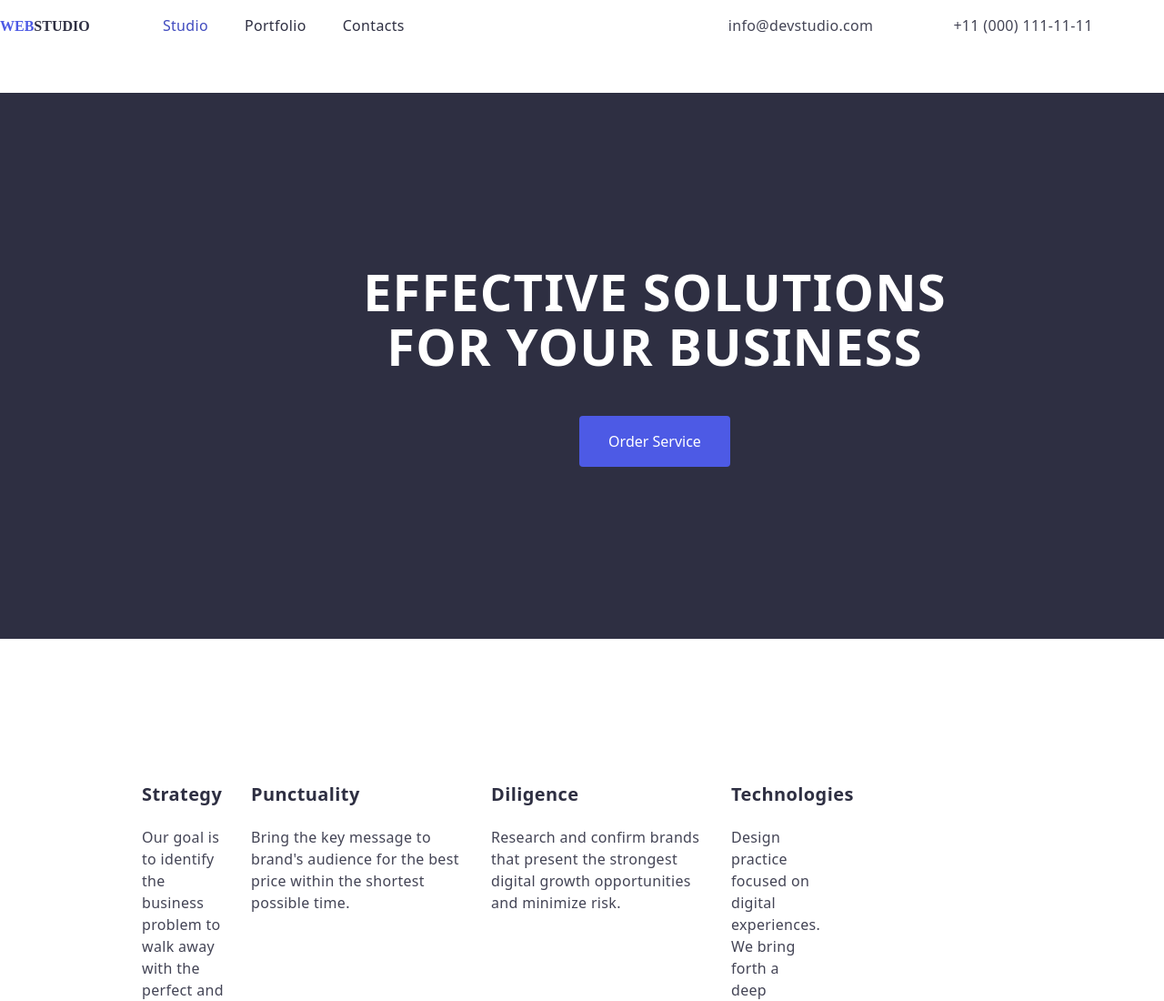
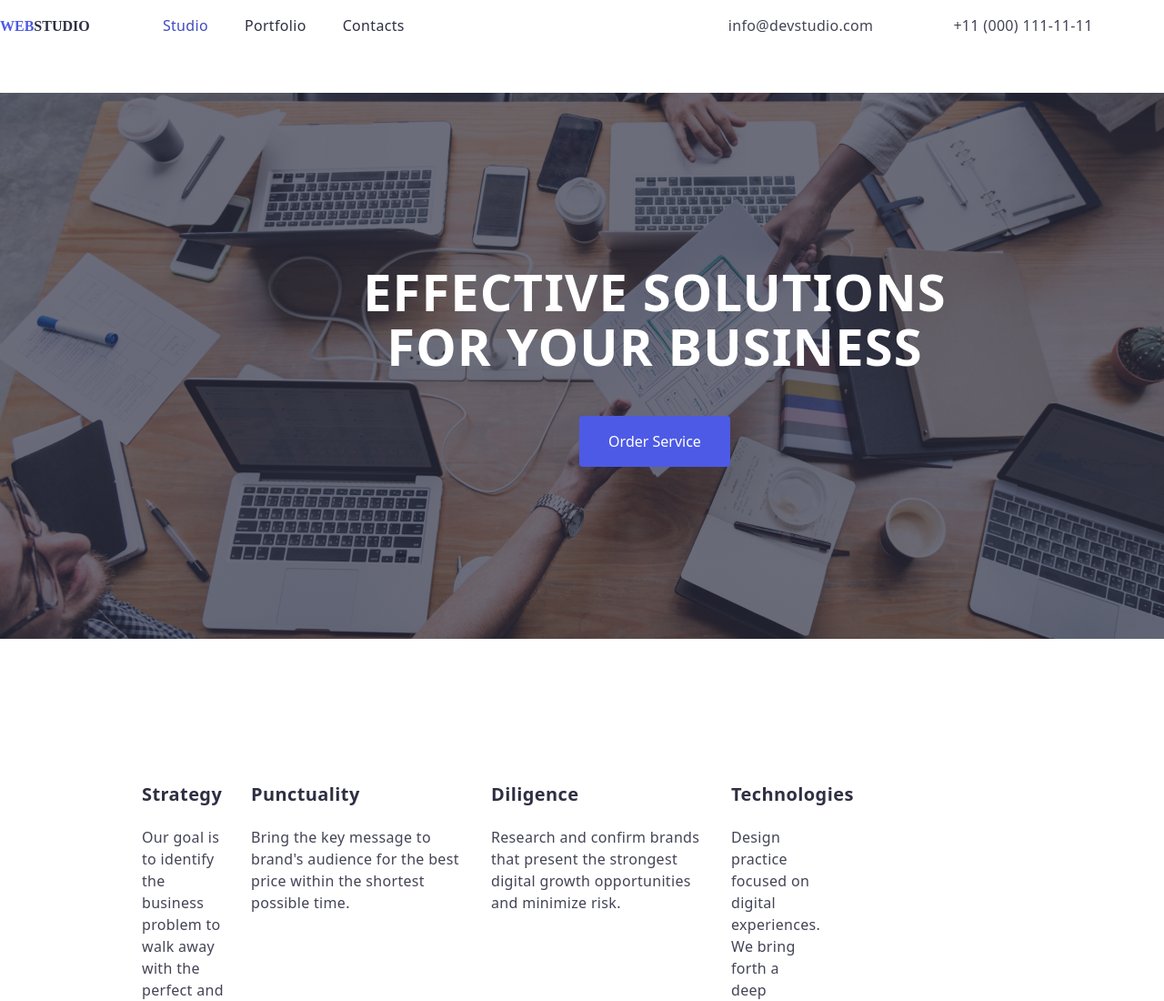
Before and after one commit to Clifton1031/goit-markup-hw-04, a plain HTML site: page index.html in a window 1280 px wide. Shown: the top 1100 px of the page at 91% size. Drawn offline with nearby package versions, Linux system fonts and the light colour scheme.

Commit message:
hero.backround

```diff
--- a/css/styles.css
+++ b/css/styles.css
@@ -48,13 +48,21 @@ body {
 /* End of General Styling*/
 
 /* WEBSTUDIO Styling (Header)*/
-.bg-dark {
+
+.hero {
+    background: linear-gradient(rgba(46, 47, 66, 0.7),rgba(46, 47, 66, 0.7)), url("../images/people-office-1.jpg");
+    background-size: cover;
+    background-repeat: no-repeat;
+    height: 600px;
+    text-align: center;
+}
+/*.hero {
     background-color: var(--navyblue);
     width: 1440px;
     height: 600px;
     flex-shrink: 0;
     text-align: center;
-}
+}*/
 
 .logo-studio-top {
     color: var(--navyblue);
--- a/index.html
+++ b/index.html
@@ -46,7 +46,7 @@
         <!--Main Content Section-->
         <main>
             <!--Hero Section or Main landing page-->
-           <section class="hero bg-dark">
+           <section class="hero">
             <h1 class="hero-text">Effective Solutions<br>
                 for Your Business
             </h1>
```
Also changed, not shown: images/people-office-1.jpg (added).
